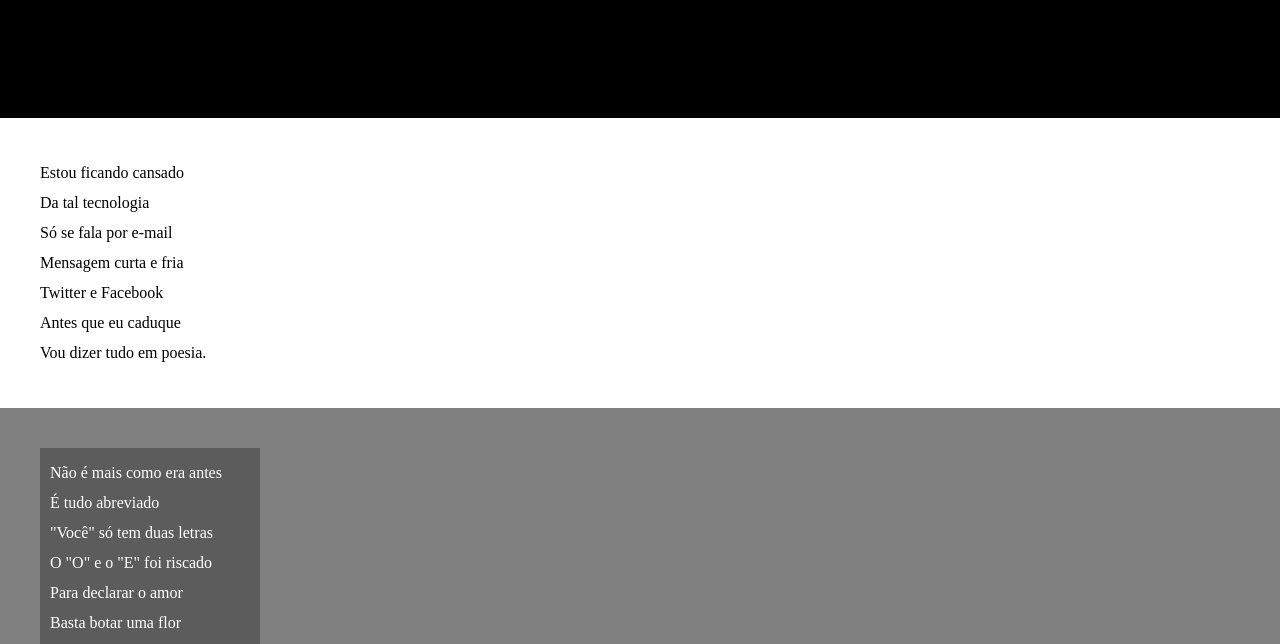
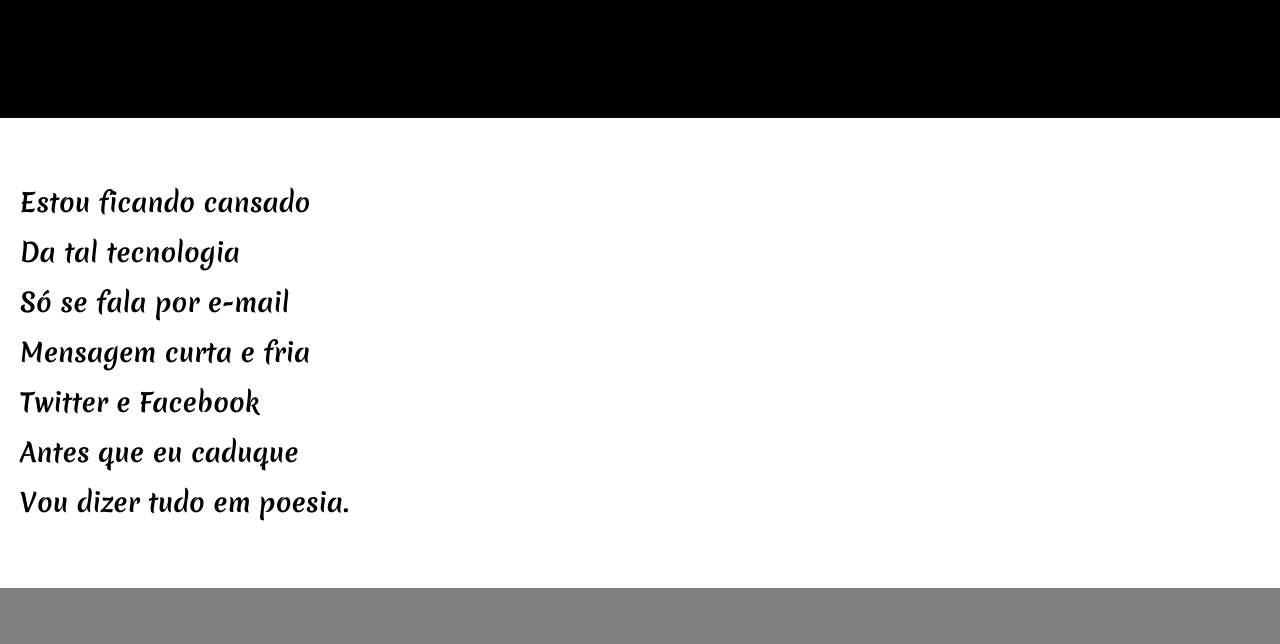
Before and after one commit to pedroaugustogomes/site-cordel-moderno, a plain HTML site: page index.html in a window 1280 px wide. Shown: the part 146-790 px from the top of the page. Drawn offline with Linux system fonts and the light colour scheme.

Commit message:
tentei fazer alguma coisa

```diff
--- a/style.css
+++ b/style.css
@@ -1,3 +1,13 @@
+@font-face{
+    font-family: 'cordel';
+    src: url(MeriendaOne-Regular.ttf);
+}
+
+:root{
+    --fontepadrão: Verdana, Geneva, Tahoma, sans-serif;
+    --fontecordel: 'cordel', cursive;
+}
+
 *{
     margin: 0px;
     padding: 0px;
@@ -23,7 +33,7 @@ header{
     background-color: black;
     color: white;
     text-align: center;
-    font-family: Verdana, Geneva, Tahoma, sans-serif;
+    font-family: var(--fontepadrão);
 }
 
 header h1{
@@ -37,8 +47,17 @@ header p{
     font-size: 1.2em;
 }
 
+main{
+    font-family: var(--fontecordel);
+    font-size: 2dvw;
+}
+
+main p{
+    display: block;
+}
+
 section{
-    padding: 40px;
+    padding: 60px 20px 60px 20px;
 }
 
 section.normal{
@@ -51,11 +70,11 @@ section.imagem{
 }
 
 section p{
-    line-height: 30px;
+    line-height: 50px;
 }
 
 section.imagem p{
-    width: 200px;
+    width: 350px;
     background-color: rgba(0, 0, 0, 0.288);
     padding: 10px;
 }
```
Also changed, not shown: MeriendaOne-Regular.ttf (added), OFL.txt (added), README.txt (added).
